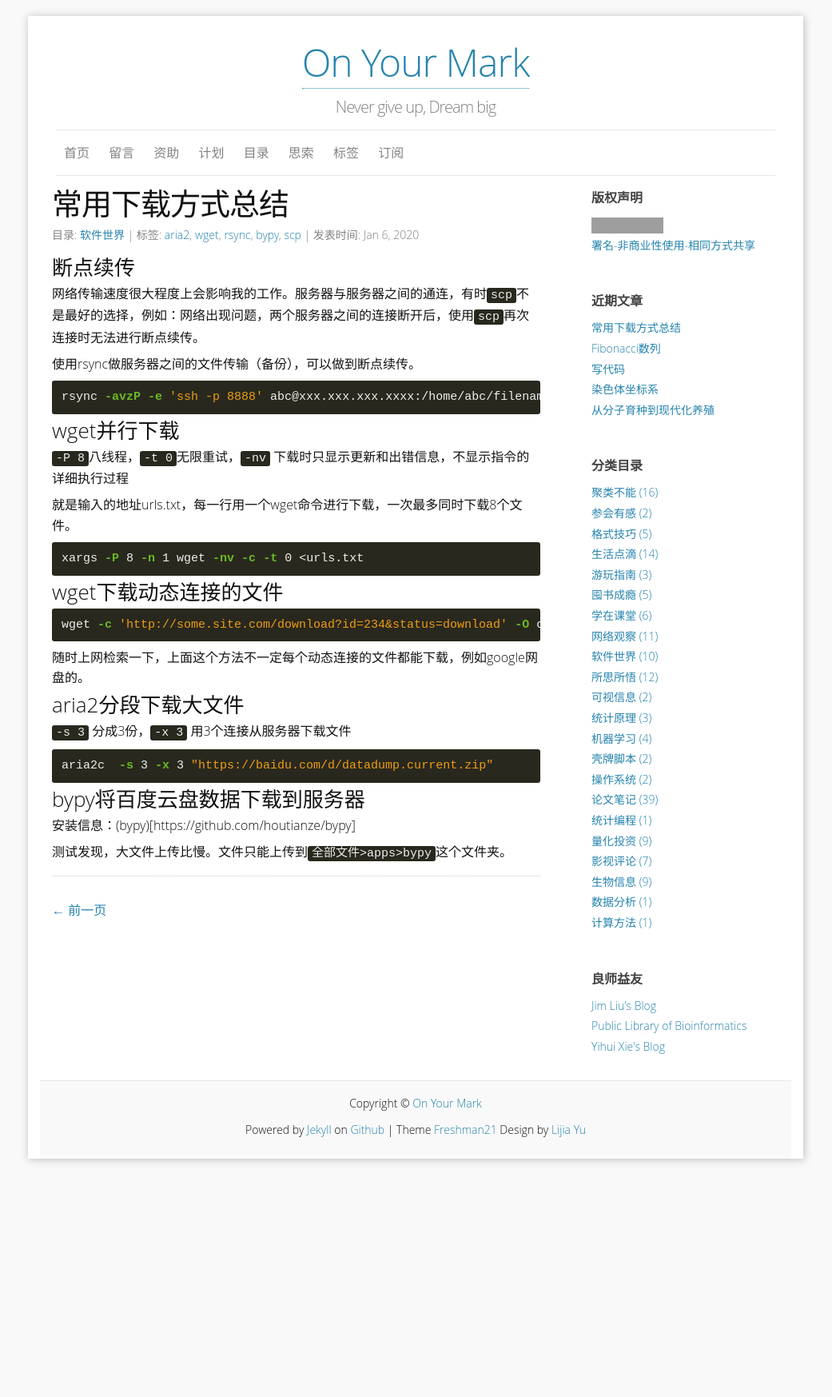
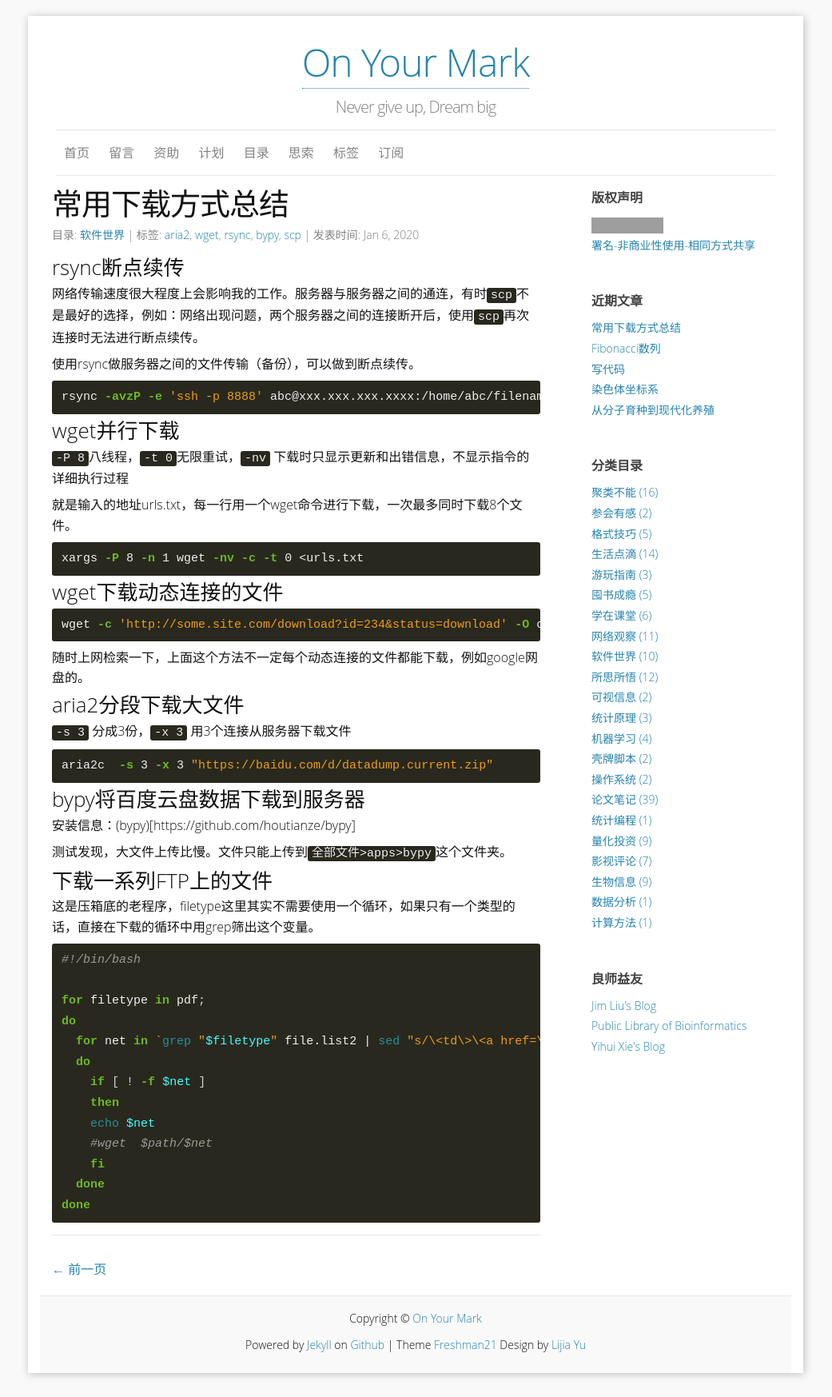
Before and after one commit to yulijia/cn, a Jekyll site: the page built from _posts/2020-01-06-Download-tools.md, in a window 1280 px wide. Shown: the whole page at 80% size, without its empty margins (120-1161 px from the left). Built offline with Jekyll 4.4.1, drawn with Linux system fonts in a browser that asks for light colours; comment, search, counter and statistics services are not loaded; before the commit the page ends 1479 px from its top, so only the background shows below that; grey boxes are pictures that could not be loaded.

Commit message:
update content

````diff
--- a/_posts/2020-01-06-Download-tools.md
+++ b/_posts/2020-01-06-Download-tools.md
@@ -12,7 +12,7 @@ tags:
 - scp
 ---
 
-### 断点续传
+### rsync断点续传
 
 网络传输速度很大程度上会影响我的工作。服务器与服务器之间的通连，有时`scp`不是最好的选择，例如：网络出现问题，两个服务器之间的连接断开后，使用`scp`再次连接时无法进行断点续传。
 
@@ -54,3 +54,23 @@ aria2c  -s 3 -x 3 "https://baidu.com/d/datadump.current.zip"
 安装信息：(bypy)[https://github.com/houtianze/bypy]
 
 测试发现，大文件上传比慢。文件只能上传到`全部文件>apps>bypy`这个文件夹。
+
+### 下载一系列FTP上的文件
+
+这是压箱底的老程序，filetype这里其实不需要使用一个循环，如果只有一个类型的话，直接在下载的循环中用grep筛出这个变量。
+
+```bash
+#!/bin/bash
+
+for filetype in pdf;
+do
+  for net in `grep "$filetype" file.list2 | sed "s/\<td\>\<a href=\"//g" | sed "s/\"//g" | sed "s/<TD//g"`;
+  do
+    if [ ! -f $net ]
+    then
+    echo $net
+    #wget  $path/$net
+    fi
+  done
+done
+```
````
